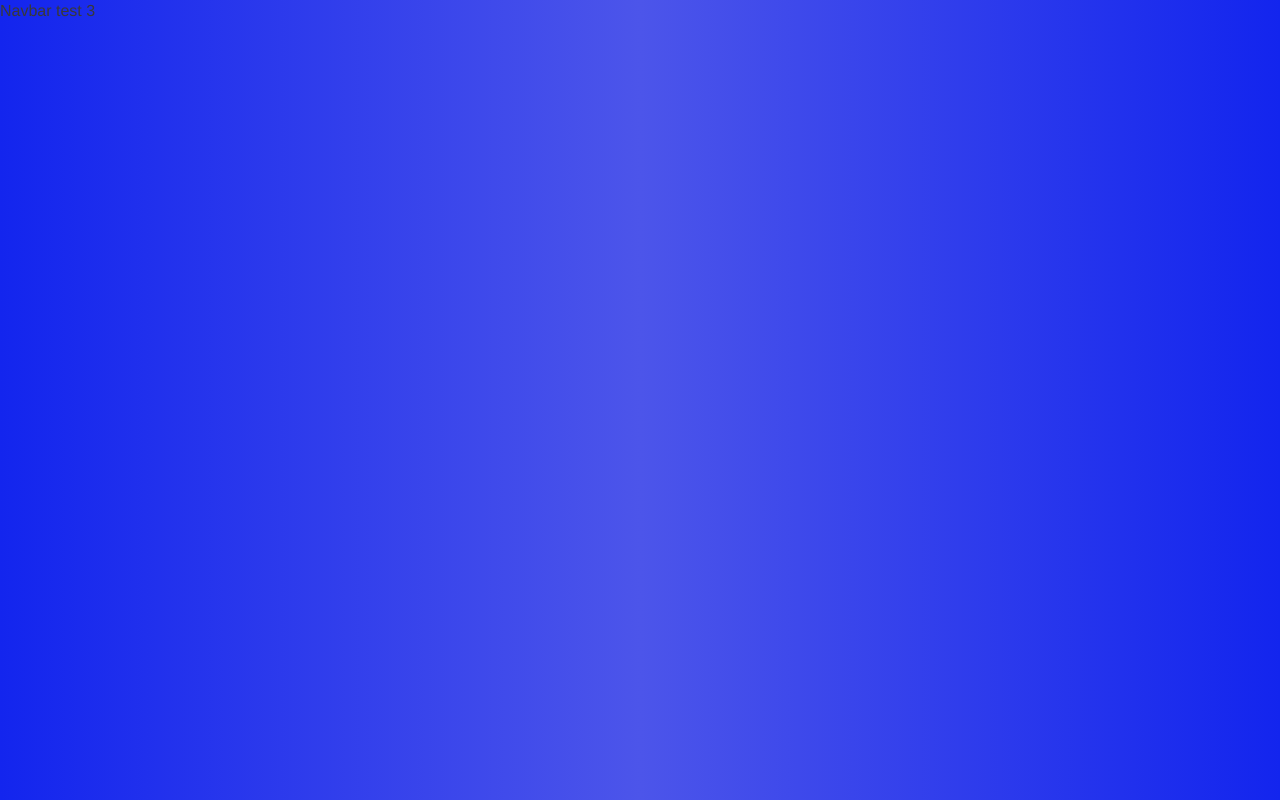
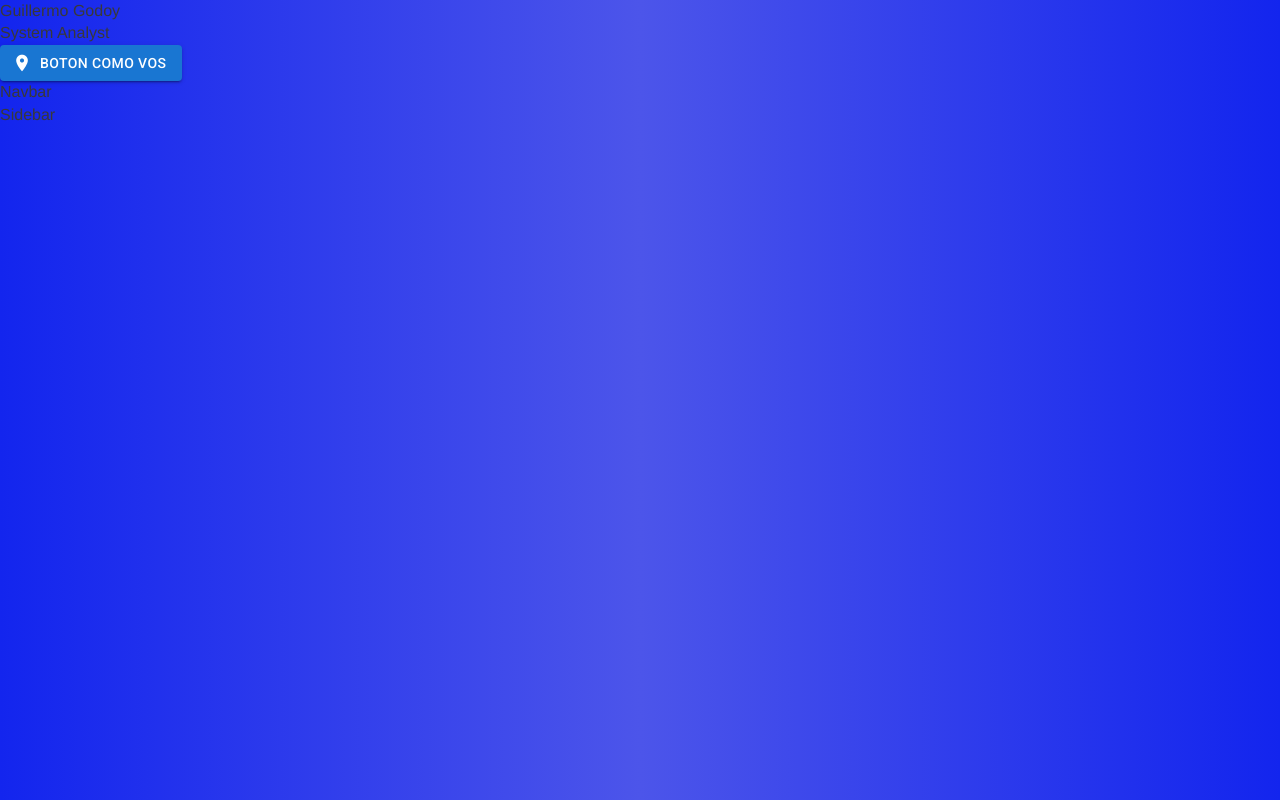
Before and after one commit to GuillermoGodoyPro/ReactPortfolio, a React (Create React App) app: page / in a window 1280 px wide. Built offline with nearby package versions, Linux system fonts and the light colour scheme.

Commit message:
probando Material UI

```diff
--- a/package.json
+++ b/package.json
@@ -5,6 +5,7 @@
   "dependencies": {
     "@emotion/react": "^11.10.6",
     "@emotion/styled": "^11.10.6",
+    "@mui/icons-material": "^5.11.9",
     "@mui/material": "^5.11.10",
     "@mui/styled-engine-sc": "^5.11.9",
     "@testing-library/jest-dom": "^5.16.5",
--- a/src/App.js
+++ /dev/null
@@ -1,13 +0,0 @@
-import './App.css';
-import { Navbar } from './components/Nabvar';
-
-
-function App() {
-  return (
-    <div className="App">
-      <Navbar/>
-    </div>
-  );
-}
-
-export default App;
--- /dev/null
+++ b/src/App.jsx
@@ -0,0 +1,28 @@
+import './App.css';
+import { Navbar } from './components/Nabvar';
+import { MainBanner } from './components/MainBanner';
+import { Sidebar } from './components/Sidebar';
+
+
+function App() {
+  return (
+    <div className="App">
+
+      <header>
+        <MainBanner/>
+      </header>
+
+      <main>
+
+        <nav>
+          <Navbar/>
+        </nav>
+        <nav>
+          <Sidebar/>
+        </nav>
+      </main>
+    </div>
+  );
+}
+
+export default App;
--- a/src/components/MainBanner.jsx
+++ b/src/components/MainBanner.jsx
@@ -0,0 +1,20 @@
+import { Button, Icon } from '@mui/material'
+import React from 'react'
+
+export const MainBanner = () => {
+  return (
+    <div>
+        <h2>Guillermo Godoy</h2>
+        <h3>System Analyst</h3>
+
+        <Button
+        variant="contained"
+        startIcon={<Icon>
+            room
+            </Icon>}
+        >
+        Boton como vos
+        </Button>
+    </div>
+  )
+}
--- a/src/components/Nabvar.jsx
+++ b/src/components/Nabvar.jsx
@@ -2,6 +2,6 @@ import React from 'react'
 
 export const Navbar = () => {
   return (
-    <div>Navbar test 3</div>
+    <div>Navbar</div>
   )
 }
--- a/src/components/Sidebar.jsx
+++ b/src/components/Sidebar.jsx
@@ -0,0 +1,7 @@
+import React from 'react'
+
+export const Sidebar = () => {
+  return (
+    <div>Sidebar</div>
+  )
+}
--- a/src/index.css
+++ /dev/null
@@ -1,13 +0,0 @@
-body {
-  margin: 0;
-  font-family: -apple-system, BlinkMacSystemFont, 'Segoe UI', 'Roboto', 'Oxygen',
-    'Ubuntu', 'Cantarell', 'Fira Sans', 'Droid Sans', 'Helvetica Neue',
-    sans-serif;
-  -webkit-font-smoothing: antialiased;
-  -moz-osx-font-smoothing: grayscale;
-}
-
-code {
-  font-family: source-code-pro, Menlo, Monaco, Consolas, 'Courier New',
-    monospace;
-}
--- a/src/index.js
+++ b/src/index.js
@@ -1,6 +1,5 @@
 import React from 'react';
 import ReactDOM from 'react-dom/client';
-import './index.css';
 import App from './App';
 import reportWebVitals from './reportWebVitals';
 
```
Also changed, not shown: src/setupTests.js (deleted, +0 -5 lines), 2 other files (tests, documents, lock files or other folders).
